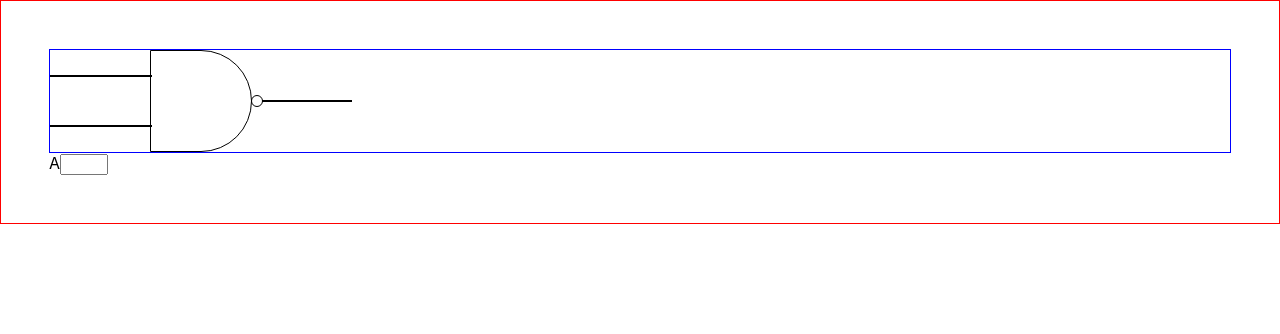
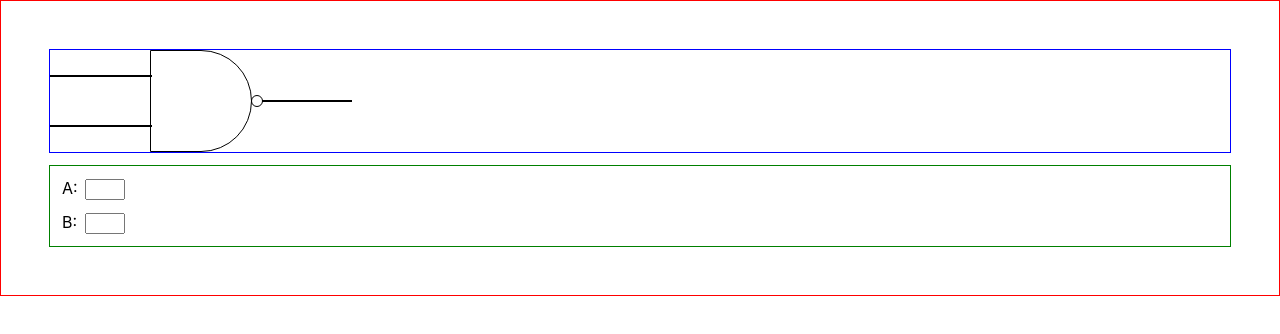
Before and after one commit to daniel-schroeder-dev/logic-gates, a React (Create React App) app: page / in a window 1280 px wide. Shown: the top 334 px of the page. Built offline with nearby package versions, Linux system fonts and the light colour scheme.

Commit message:
Style the form and the Inputs.

```diff
--- a/src/App.css
+++ b/src/App.css
@@ -5,3 +5,9 @@
   flex-direction: column;
   position: relative;
 }
+
+.app__form {
+  padding: 12px;
+  margin-top: 12px;
+  border: 1px solid green;
+}
--- a/src/App.js
+++ b/src/App.js
@@ -24,8 +24,9 @@ function App() {
           </LineContainer>
         </GateContainer>
       </GateTrack>
-      <form>
+      <form className="app__form">
         <Input label="A" />
+        <Input label="B" />
       </form>
     </div>
   );
--- a/src/components/Input/Input.css
+++ b/src/components/Input/Input.css
@@ -0,0 +1,13 @@
+.input:first-child {
+  margin-bottom: 12px;
+}
+
+.input__element {
+  width: 32px;
+}
+
+.input__label {
+  margin-right: 8px;
+  width: 15px;
+  display: inline-block;
+}
--- a/src/components/Input/Input.js
+++ b/src/components/Input/Input.js
@@ -9,8 +9,8 @@ function Input(props) {
 
   return (
     <div className="input">
-      <label htmlFor={id}>{props.label}</label>
-      <input type="number" id={id} name={id} min="0" max="1" />
+      <label className="input__label" htmlFor={id}>{props.label}:</label>
+      <input className="input__element" type="number" id={id} name={id} min="0" max="1" />
     </div>
   );
 }
```
